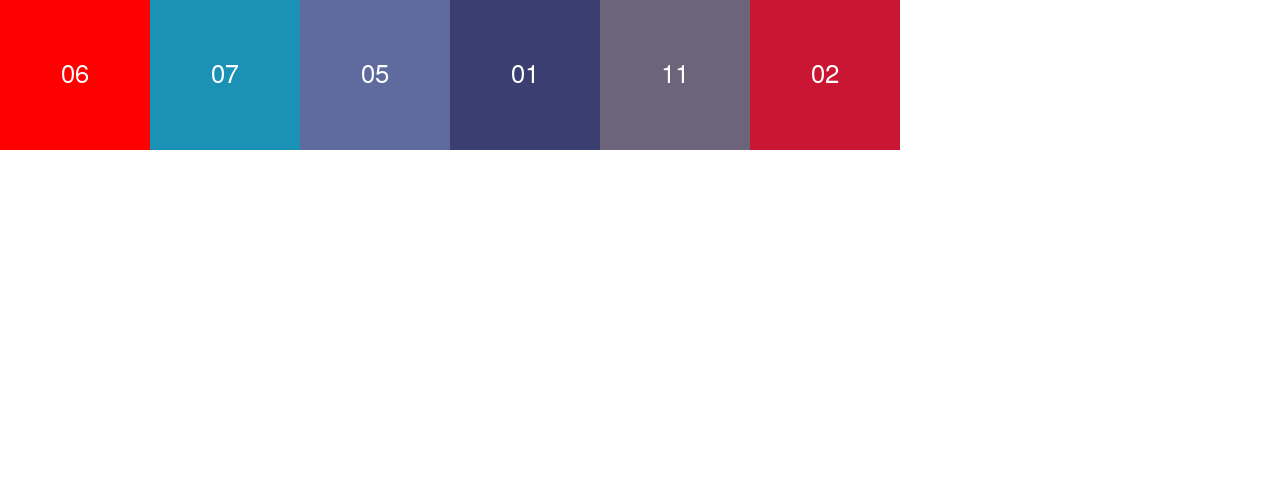
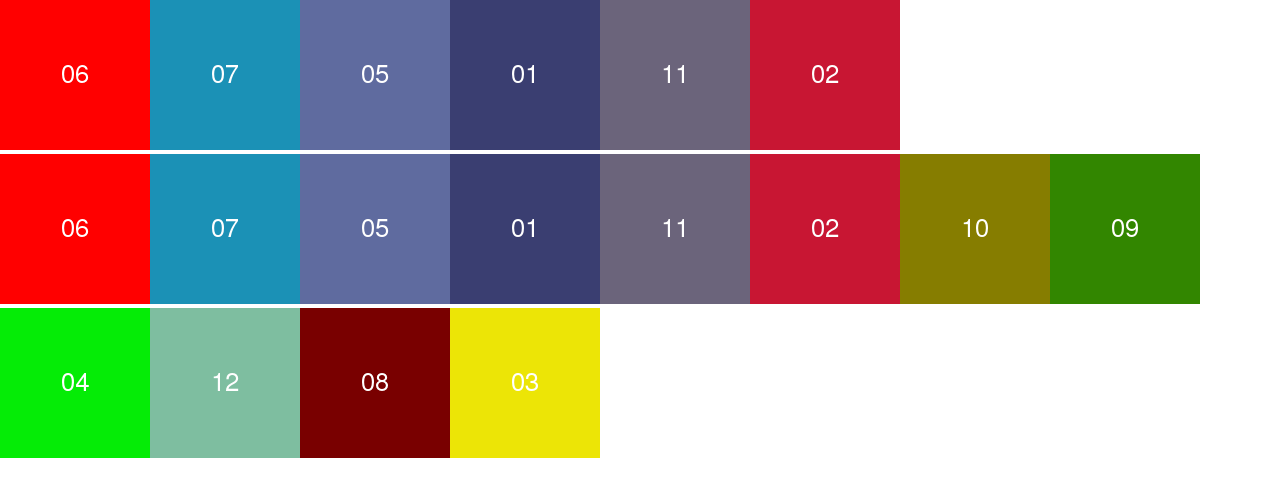
Before and after one commit to iteduki/image-loop-demo, a React (Create React App) app: page / in a window 1280 px wide. Shown: the top 496 px of the page. Built offline with nearby package versions, Linux system fonts and the light colour scheme.

Commit message:
画像を並べるところだけ

```diff
--- a/src/App.tsx
+++ b/src/App.tsx
@@ -1,6 +1,7 @@
 import React from 'react';
 import './App.css';
 import RandomImage from './components/RandomImage'
+import LoopSlider from './components/LoopSlider'
 
 function App() {
 
@@ -15,6 +16,7 @@ function App() {
   return (
     <>
       <RandomImage imagePaths={strs} />
+      <LoopSlider imagePaths={strs} />
     </>
   );
 }
--- /dev/null
+++ b/src/components/LoopSlider.tsx
@@ -0,0 +1,15 @@
+import React from 'react'
+
+type Props = {
+  imagePaths: string[]
+}
+
+const LoopSlider: React.FC<Props> = ({ imagePaths }) => {
+  return (
+    <div>
+      {imagePaths.map(image => <img src={image} alt={image} />)}
+    </div>
+  )
+}
+
+export default LoopSlider
```
